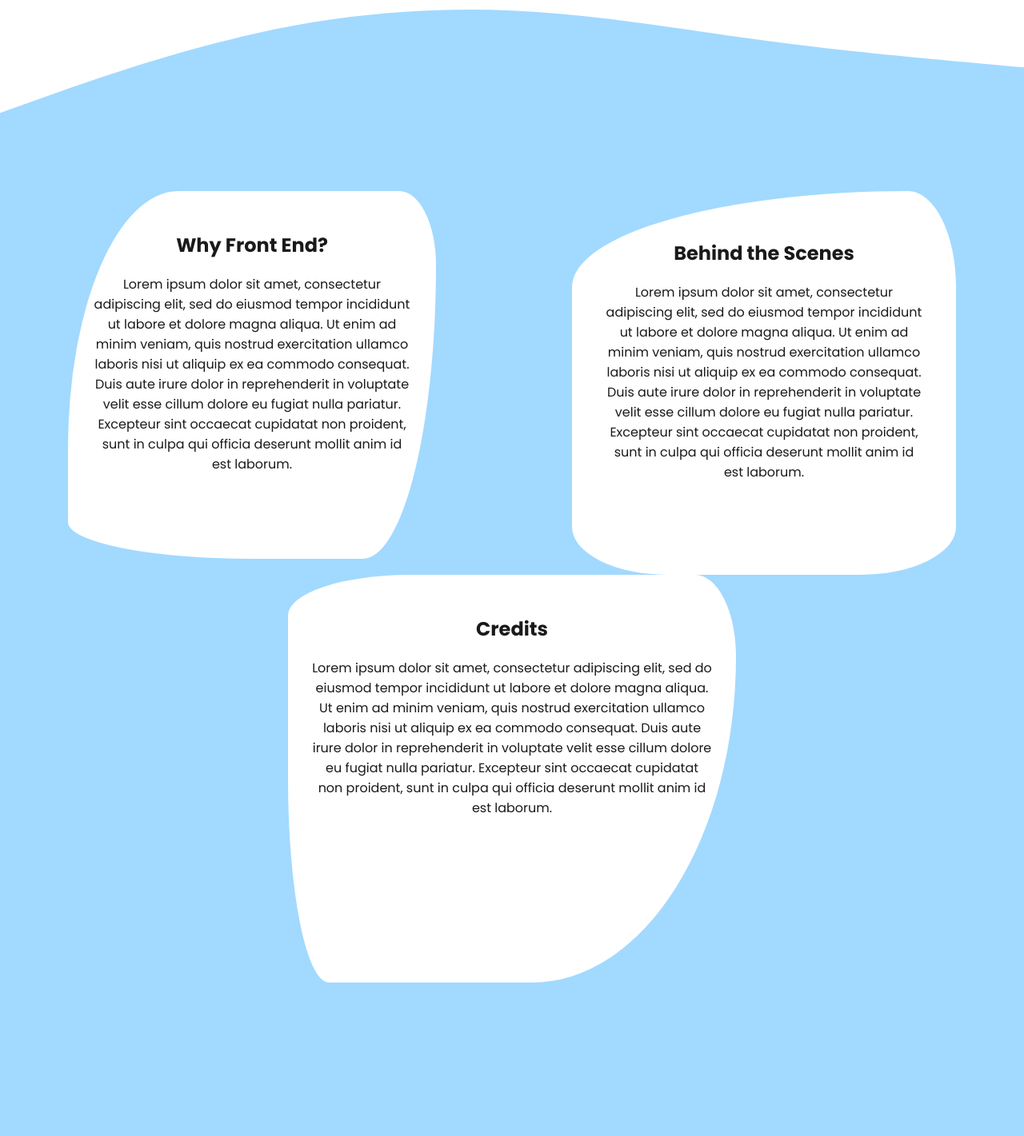
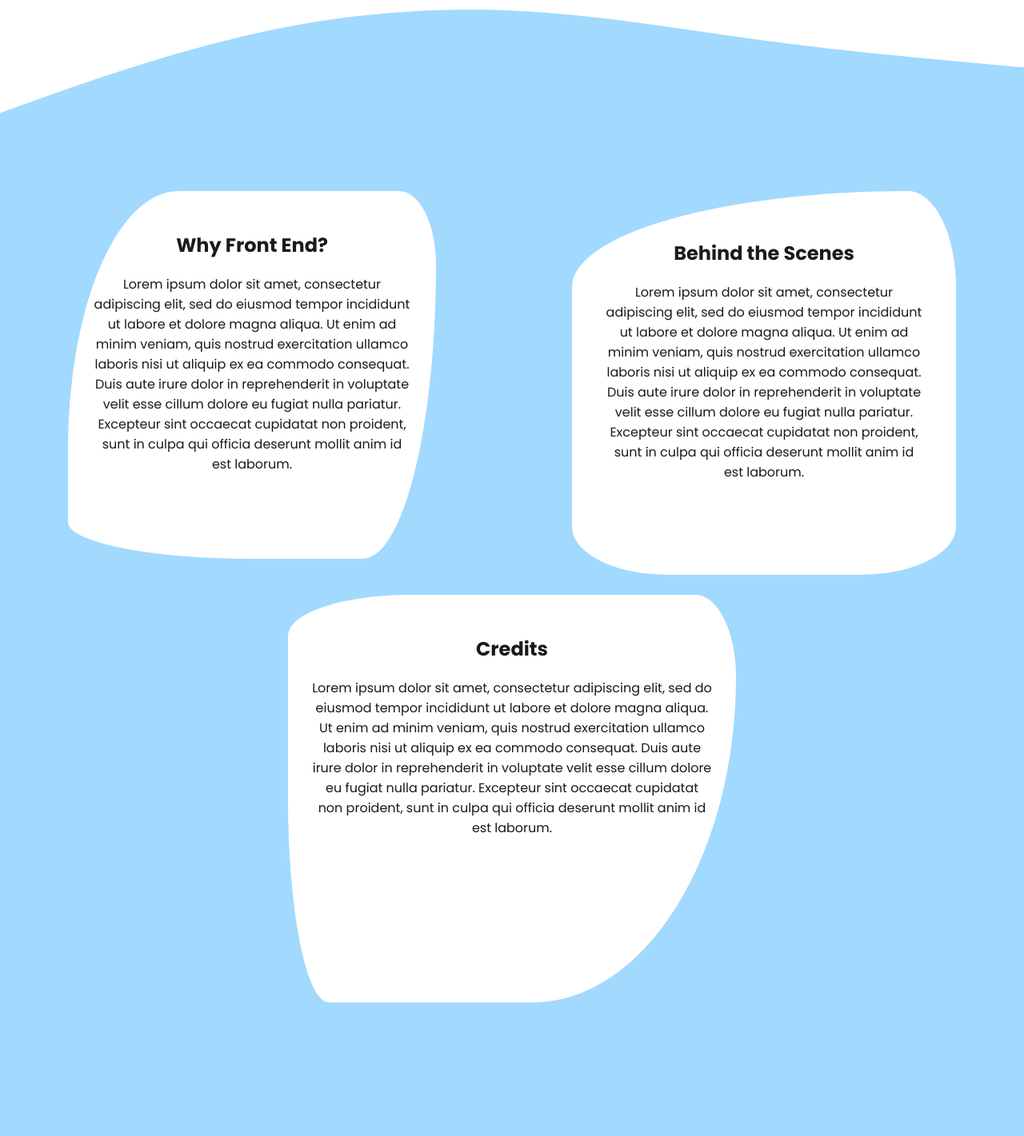
Before and after one commit to kimela1/llama-trainer, a PHP site: page / in a window 1280 px wide. Shown: the part 1862-3283 px from the top of the page at 80% size. Run offline with PHP 8.4, Linux system fonts and the light colour scheme; some libraries are stand-ins or nearby versions.

Commit message:
more screen optimization

```diff
--- a/css/main.css
+++ b/css/main.css
@@ -43,7 +43,7 @@ svg {
   margin: 0 auto;
   line-height: normal;
 }
-@media (max-width: 767px) {
+@media (max-width: 1000px) {
   .header-container p, h1, h4 {
     padding: 0 20px 0;
   }
@@ -187,8 +187,13 @@ svg {
     padding: 80px 0 200px;
   }
 }
-@media (max-width: 767px) {
+@media (max-width: 1000px) {
   .about-bts, .about-credits {
+    margin-top: 25px;
+  }
+}
+@media (max-width: 1500px) {
+  .about-credits {
     margin-top: 25px;
   }
 }
```
